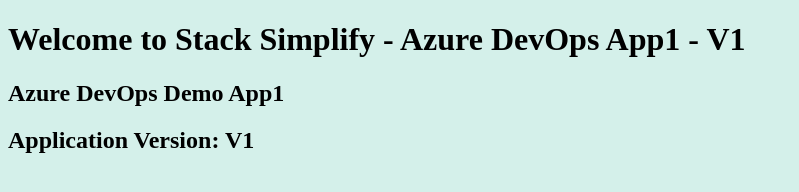
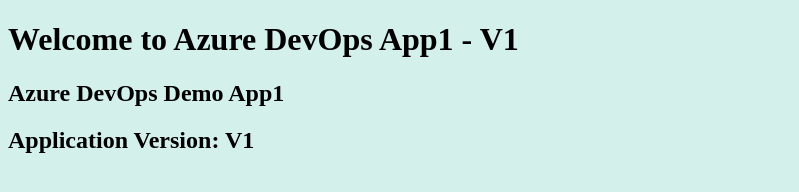
Before and after one commit to GauravGadbail26/Azure_ACR_AKS, a plain HTML site: page index.html in a window 1280 px wide. Shown: the whole page, without its empty margins (0-799 px from the left). Drawn offline with Linux system fonts and the light colour scheme.

Commit message:
first commit

```diff
--- a/index.html
+++ b/index.html
@@ -1,7 +1,7 @@
 <!DOCTYPE html>
 <html>
    <body style="background-color:rgb(212, 240, 234);">
-      <h1>Welcome to Stack Simplify - Azure DevOps App1 - V1</h1>
+      <h1>Welcome to Azure DevOps App1 - V1</h1>
       <h2>Azure DevOps Demo App1</h2>
       <h2>Application Version: V1</h2>
    </body>
```
